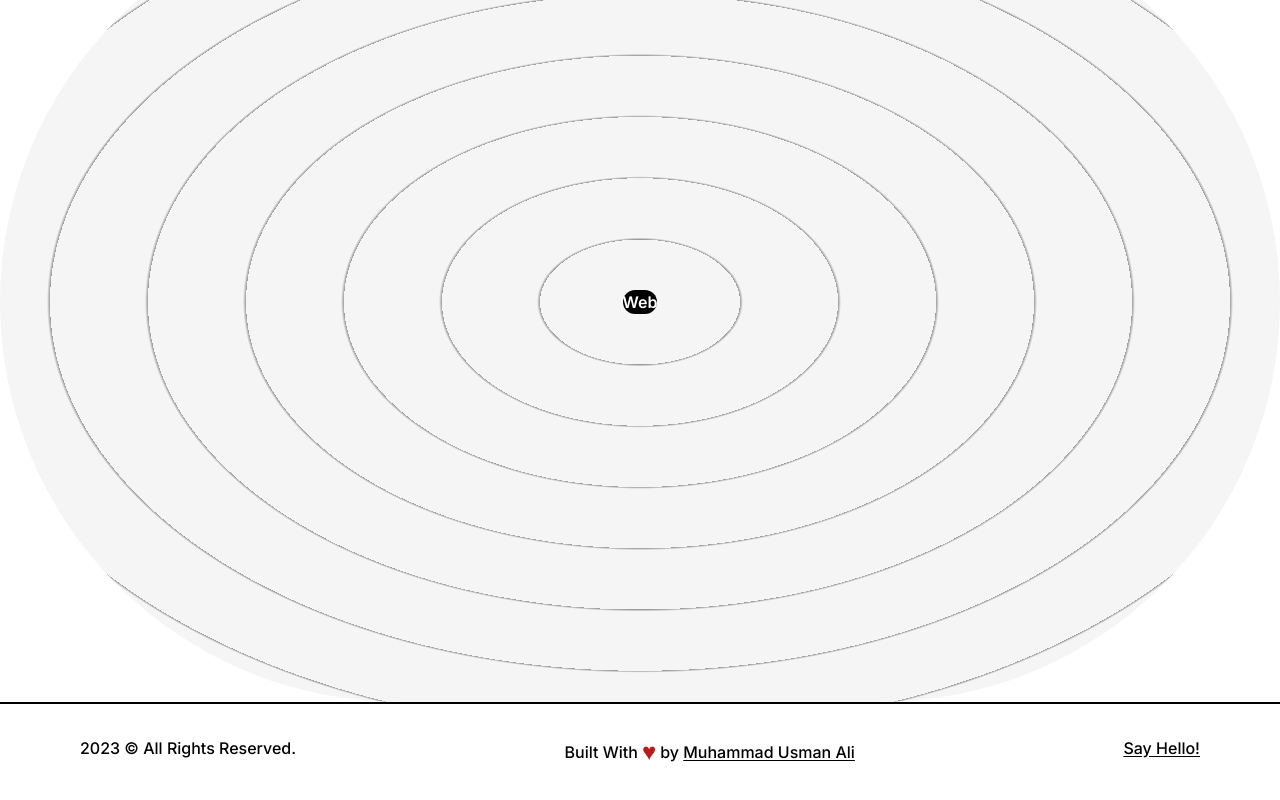
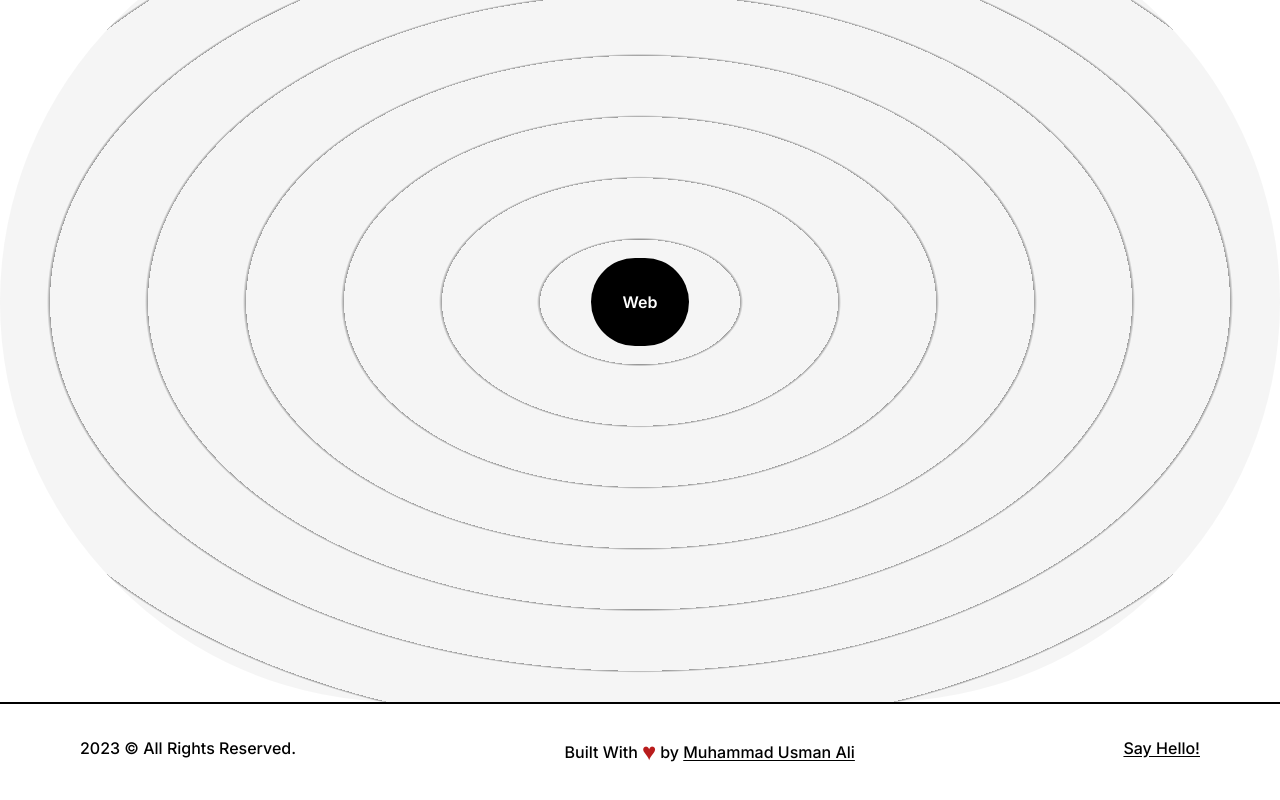
Before and after one commit to M-UsmanAli/my-portfolio, a Next.js app: page /about in a window 1280 px wide. Shown: the part 1110-1910 px from the top of the page. Built offline with nearby package versions, Linux system fonts and the light colour scheme.

Commit message:
adding motion to the skills

```diff
--- a/app/about/_components/Skills.tsx
+++ b/app/about/_components/Skills.tsx
@@ -1,13 +1,15 @@
+'use client'
 import React from 'react'
-
+import {motion} from 'framer-motion';
 const Skills = () => {
   return (
     <>
     <h2 className='font-bold text-8xl mt-44 w-full text-center'>Skills</h2>
     <div className='w-full h-screen relative flex items-center justify-center rounded-full bg-circularLight'>
-      <div className='flex items-center justify-center rounded-full font-semibold bg-black text-white'>
+      <motion.div className='flex items-center justify-center rounded-full font-semibold bg-black
+       text-white p-8 shadow-black' whileHover={{scale:1.05}}>
         Web
-      </div>
+      </motion.div>
 
     </div>
     </>
```
